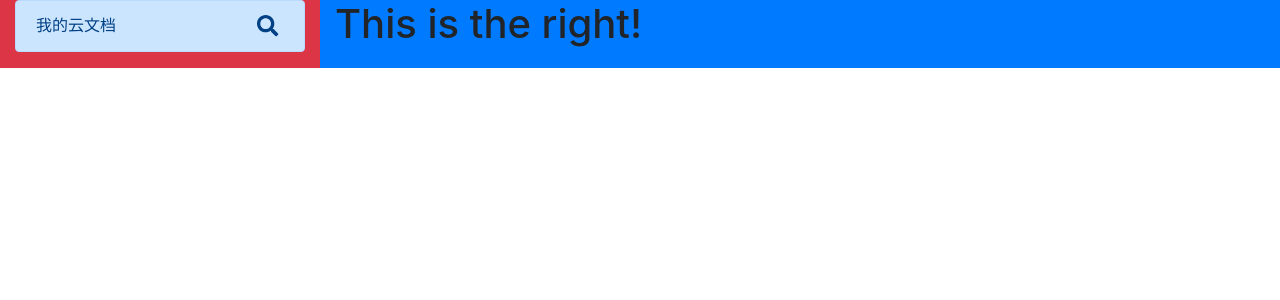
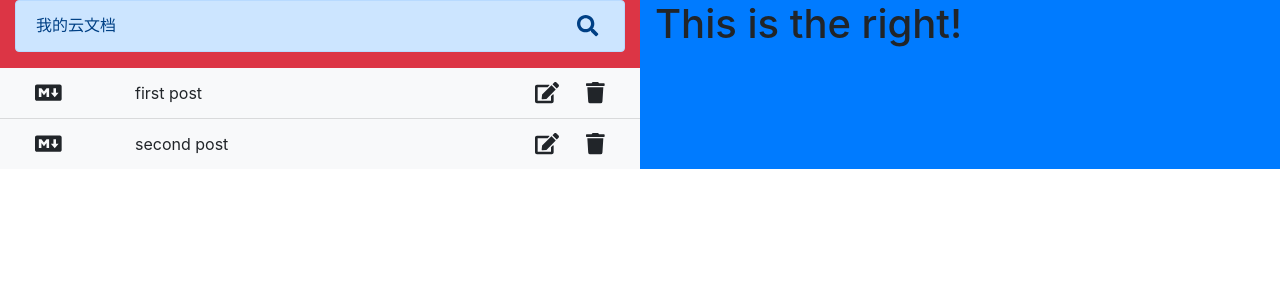
Before and after one commit to lichaozheng520/cloudEditor3, a React (Create React App) app: page / in a window 1280 px wide. Shown: the top 300 px of the page. Built offline with nearby package versions, Linux system fonts and the light colour scheme.

Commit message:
03-FileList组件开发完成-重构前

```diff
--- a/package.json
+++ b/package.json
@@ -5,6 +5,7 @@
   "private": true,
   "dependencies": {
     "@fortawesome/fontawesome-svg-core": "^1.2.34",
+    "@fortawesome/free-brands-svg-icons": "^5.15.2",
     "@fortawesome/free-solid-svg-icons": "^5.15.2",
     "@fortawesome/react-fontawesome": "^0.1.14",
     "@testing-library/jest-dom": "^5.11.9",
--- a/src/App.css
+++ b/src/App.css
@@ -3,3 +3,6 @@
   border: none;
   color: inherit;
 }
+.c-link{
+  cursor: pointer;
+}
--- a/src/App.js
+++ b/src/App.js
@@ -1,18 +1,29 @@
 import './App.css';
 import 'bootstrap/dist/css/bootstrap.min.css';
 import FileSearch from './components/FileSearch';
+import FileList from './components/FileList';
+import defaultFiles from './utils/defaultFiles';
 
 function App() {
   return (
     <div className="App container-fluid">
       <div className="row">
-        <div className="col-3 bg-danger left-panel">
+        <div className="col-6 bg-danger left-panel">
           <FileSearch
             title="我的云文档"
             onFileSearch={ (value) => { console.log(value) } }
           />
+          <FileList
+            files={defaultFiles}
+            onFileClick={ (id) => {console.log(id)} }
+            onFileDelete={ (id) => {console.log('deleting', id)} }
+            onSaveEdit={ (id, newValue) => {
+              console.log(id);
+              console.log(newValue)}
+            }
+          />
         </div>
-        <div className="col-9 bg-primary right-panel">
+        <div className="col-6 bg-primary right-panel">
           <h1>This is the right!</h1>
         </div>
       </div>
--- /dev/null
+++ b/src/components/FileList.js
@@ -0,0 +1,111 @@
+import React, { useState, useEffect, useRef } from 'react'
+import { FontAwesomeIcon } from '@fortawesome/react-fontawesome'
+import { faEdit, faTrash, faTimes } from '@fortawesome/free-solid-svg-icons'
+import { faMarkdown } from '@fortawesome/free-brands-svg-icons'
+import PropTypes from 'prop-types'
+
+const FileList = ({ files, onFileClick, onSaveEdit, onFileDelete }) => {
+  const [ editStatus, setEditStatus ] = useState(false)
+  const [ value, setValue ] = useState('')
+  const closeSearch = (e) => {
+    e.preventDefault()
+    setEditStatus(false)
+    setValue('')
+  }
+  useEffect(() => {
+    const handleInputEvent = (event) => {
+      const { keyCode } = event
+      // 如果是enter键就传入搜索值
+      if(keyCode === 13 && editStatus){
+        const editItem = files.find(file => file.id === editStatus)
+        onSaveEdit(editItem.id, value)
+        setEditStatus(false)
+        setValue('')
+        // 如果是Esc键就关闭
+      }else if(keyCode === 27 && editStatus){
+        closeSearch(event)
+      }
+    }
+    document.addEventListener('keyup', handleInputEvent)
+    return () => {
+      document.removeEventListener('keyup', handleInputEvent)
+    }
+  })
+  return (
+    <ul className="list-group list-group-flush file-list">
+      {
+        files.map(file => (
+          <li className="list-group-item bg-light row d-flex align-items-center file-item"
+              key={file.id}
+          >
+            { (file.id !== editStatus) &&
+              <>
+                <span className="col-2">
+                  <FontAwesomeIcon
+                    size="lg"
+                    icon={ faMarkdown }
+                  />
+                </span>
+                <span
+                  className="col-8 c-link"
+                  onClick={() => {onFileClick(file.id)}}
+                >
+                  {file.title}
+                </span>
+                <button
+                  type="button"
+                  className="icon-button col-1"
+                  onClick={() => { setEditStatus(file.id); setValue(file.title); }}
+                >
+                  <FontAwesomeIcon
+                    title="编辑"
+                    size="lg"
+                    icon={ faEdit }
+                  />
+                </button>
+                <button
+                  type="button"
+                  className="icon-button col-1"
+                  onClick={() => { onFileDelete(file.id) }}
+                >
+                  <FontAwesomeIcon
+                    title="删除"
+                    size="lg"
+                    icon={ faTrash }
+                  />
+                </button>
+              </>
+            }
+            { (file.id === editStatus) &&
+              <>
+                <input className="form-control col-10"
+                  value={value}
+                  onChange={ (e) => { setValue(e.target.value) } } />
+                <button type="button"
+                  className="icon-button col-2"
+                  onClick={ closeSearch }>
+                  <FontAwesomeIcon
+                    title="关闭"
+                    size="lg"
+                    icon={ faTimes }
+                  />
+                </button>
+              </>
+            }
+          </li>
+        ))
+      }
+    </ul>
+  )
+}
+
+// 添加属性检查
+FileList.propTypes = {
+  // 要求必须是数组
+  files: PropTypes.array,
+  onFileClick: PropTypes.func,
+  onFileDelete: PropTypes.func,
+  onSaveEdit: PropTypes.func,
+}
+
+export default FileList
--- /dev/null
+++ b/src/utils/defaultFiles.js
@@ -0,0 +1,16 @@
+const defaultFiles = [
+  {
+    id: '1',
+    title: 'first post',
+    body: 'should be aware of this',
+    createdAt: 189288312127
+  },
+  {
+    id: '2',
+    title: 'second post',
+    body: '## this is the title',
+    createdAt: 2315786970
+  }
+]
+
+export default defaultFiles
```
Also changed, not shown: src/components/ComponentName.css (deleted), 1 other file (tests, documents, lock files or other folders).
